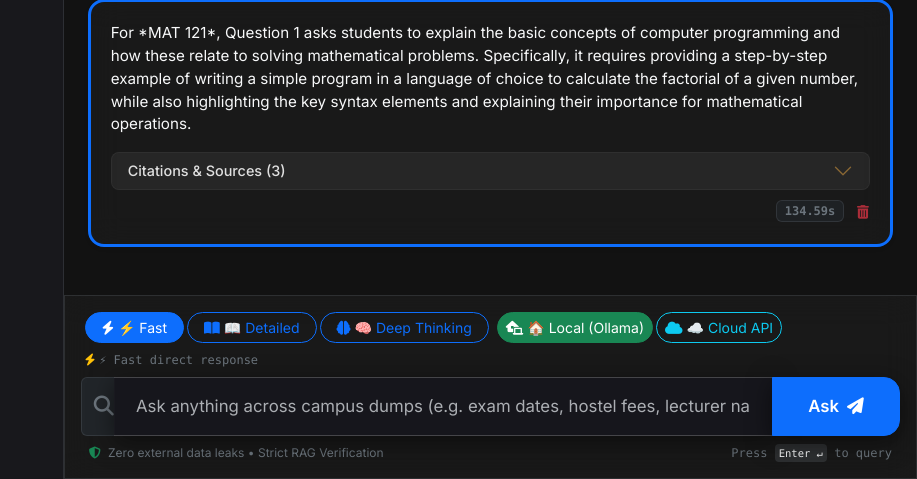
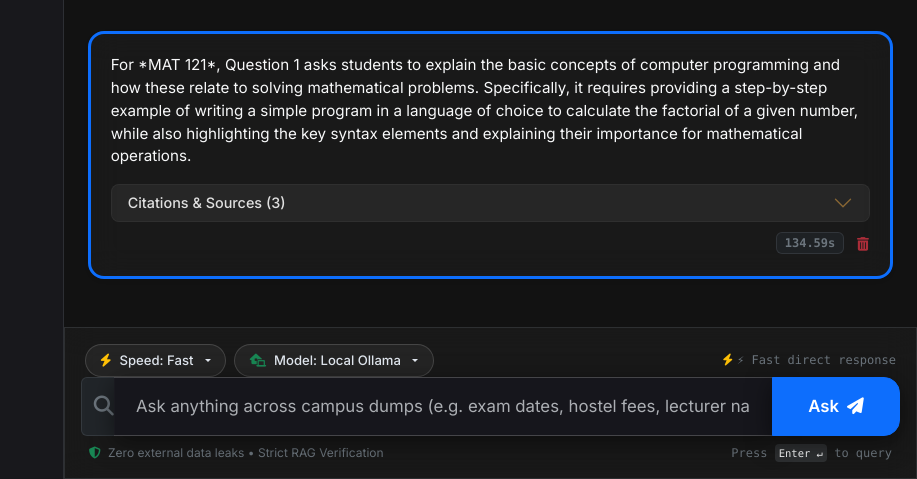
Before and after one commit to olajireyy/cyclup, a Django app: page / in a window 1280 px wide. Shown: the part 2121-2600 px from the top of the page, without its empty margins (363-1280 px from the left). Run offline with Django 4.2, Linux system fonts and the light colour scheme; data comes from the database, SQL or seed files in the repository; data that the repository does not hold is empty.

Commit message:
redesign mode and model selectors with modern dark dropdowns

```diff
--- a/core/templates/core/index.html
+++ b/core/templates/core/index.html
@@ -249,6 +249,53 @@
       right: 1rem;
       z-index: 1055;
     }
+
+    /* Custom Dark Dropdowns */
+    .custom-dropdown-btn {
+      background: rgba(255, 255, 255, 0.05);
+      border: 1px solid rgba(255, 255, 255, 0.15);
+      color: #e2e8f0;
+      border-radius: 20px;
+      padding: 0.35rem 0.9rem;
+      font-size: 0.82rem;
+      font-weight: 500;
+      transition: all 0.2s ease;
+    }
+    .custom-dropdown-btn:hover, .custom-dropdown-btn:focus, .custom-dropdown-btn.show {
+      background: rgba(255, 255, 255, 0.1);
+      border-color: #3b82f6;
+      color: #ffffff;
+      box-shadow: 0 4px 15px rgba(0, 0, 0, 0.3);
+    }
+    .custom-dropdown-menu {
+      background: #1a1a22 !important;
+      border: 1px solid rgba(255, 255, 255, 0.15) !important;
+      border-radius: 12px !important;
+      box-shadow: 0 10px 30px rgba(0, 0, 0, 0.6) !important;
+      padding: 0.4rem !important;
+      min-width: 220px !important;
+    }
+    .custom-dropdown-item {
+      color: #cbd5e1 !important;
+      border-radius: 8px !important;
+      padding: 0.5rem 0.75rem !important;
+      font-size: 0.82rem !important;
+      font-weight: 500 !important;
+      transition: all 0.15s ease !important;
+      cursor: pointer;
+      display: flex;
+      align-items: center;
+      justify-content: space-between;
+    }
+    .custom-dropdown-item:hover {
+      background: rgba(13, 110, 253, 0.18) !important;
+      color: #6ea8fe !important;
+    }
+    .custom-dropdown-item.active {
+      background: rgba(13, 110, 253, 0.3) !important;
+      color: #6ea8fe !important;
+      font-weight: 600 !important;
+    }
   </style>
 </head>
 <body class="d-flex flex-column">
@@ -481,37 +528,65 @@
         <footer class="p-3 border-top border-secondary border-opacity-25 glass-card rounded-0">
           <div class="container-fluid p-0">
 
-            <!-- Instant Mode & Provider Selector -->
-            <div class="d-flex align-items-center justify-content-between mb-2 px-1 flex-wrap gap-2">
+            <!-- Mode & Provider Selector Dropdowns -->
+            <div class="d-flex align-items-center justify-content-between mb-2.5 px-1 flex-wrap gap-2">
               <div class="d-flex align-items-center gap-2 flex-wrap">
-                <!-- Mode Selector -->
-                <div class="btn-group btn-group-sm" role="group" id="modeSelectorGroup">
-                  <button type="button" class="btn btn-outline-primary active rounded-pill me-1 px-3" data-mode="fast" id="btnModeFast">
-                    <i class="fa-solid fa-bolt me-1"></i>⚡ Fast
+
+                <!-- Speed / Mode Dropdown -->
+                <div class="dropdown" id="modeDropdownWrapper">
+                  <button class="btn custom-dropdown-btn dropdown-toggle d-flex align-items-center gap-2" type="button" id="modeDropdownBtn" data-bs-toggle="dropdown" aria-expanded="false">
+                    <i class="fa-solid fa-bolt text-warning" id="modeIcon"></i>
+                    <span id="modeLabelText">Speed: Fast</span>
                   </button>
-                  <button type="button" class="btn btn-outline-primary rounded-pill me-1 px-3" data-mode="detailed" id="btnModeDetailed">
-                    <i class="fa-solid fa-book-open me-1"></i>📖 Detailed
-                  </button>
-                  <button type="button" class="btn btn-outline-primary rounded-pill px-3" data-mode="thinking" id="btnModeThinking">
-                    <i class="fa-solid fa-brain me-1"></i>🧠 Deep Thinking
-                  </button>
+                  <ul class="dropdown-menu custom-dropdown-menu" aria-labelledby="modeDropdownBtn" id="modeDropdownMenu">
+                    <li>
+                      <a class="dropdown-item custom-dropdown-item active" href="#" data-mode="fast">
+                        <span><i class="fa-solid fa-bolt text-warning me-2"></i>⚡ Fast Mode</span>
+                        <small class="text-secondary ms-2" style="font-size: 0.7rem;">Quick answer</small>
+                      </a>
+                    </li>
+                    <li>
+                      <a class="dropdown-item custom-dropdown-item" href="#" data-mode="detailed">
+                        <span><i class="fa-solid fa-book-open text-primary me-2"></i>📖 Detailed Mode</span>
+                        <small class="text-secondary ms-2" style="font-size: 0.7rem;">In-depth RAG</small>
+                      </a>
+                    </li>
+                    <li>
+                      <a class="dropdown-item custom-dropdown-item" href="#" data-mode="thinking">
+                        <span><i class="fa-solid fa-brain text-info me-2"></i>🧠 Deep Thinking</span>
+                        <small class="text-secondary ms-2" style="font-size: 0.7rem;">Reasoning loop</small>
+                      </a>
+                    </li>
+                  </ul>
                 </div>
 
-                <!-- Provider Selector (Local vs Cloud) -->
-                <div class="btn-group btn-group-sm" role="group" id="providerSelectorGroup">
-                  <button type="button" class="btn btn-outline-success active rounded-pill me-1 px-2.5" data-provider="local" id="btnProviderLocal" title="Run locally via Ollama (Gemma 4)">
-                    <i class="fa-solid fa-house-laptop me-1"></i>🏠 Local (Ollama)
+                <!-- Model / Provider Dropdown -->
+                <div class="dropdown" id="providerDropdownWrapper">
+                  <button class="btn custom-dropdown-btn dropdown-toggle d-flex align-items-center gap-2" type="button" id="providerDropdownBtn" data-bs-toggle="dropdown" aria-expanded="false">
+                    <i class="fa-solid fa-house-laptop text-success" id="providerIcon"></i>
+                    <span id="providerLabelText">Model: Local Ollama</span>
                   </button>
-                  <button type="button" class="btn btn-outline-info rounded-pill px-2.5" data-provider="cloud" id="btnProviderCloud" title="Run via Cloud API (Gemini/OpenAI for fast recording)">
-                    <i class="fa-solid fa-cloud me-1"></i>☁️ Cloud API
-                  </button>
+                  <ul class="dropdown-menu custom-dropdown-menu" aria-labelledby="providerDropdownBtn" id="providerDropdownMenu">
+                    <li>
+                      <a class="dropdown-item custom-dropdown-item active" href="#" data-provider="local">
+                        <span><i class="fa-solid fa-house-laptop text-success me-2"></i>🏠 Local (Gemma 4 / Ollama)</span>
+                      </a>
+                    </li>
+                    <li>
+                      <a class="dropdown-item custom-dropdown-item" href="#" data-provider="cloud">
+                        <span><i class="fa-solid fa-cloud text-info me-2"></i>☁️ Cloud API (Gemini / OpenAI)</span>
+                      </a>
+                    </li>
+                  </ul>
                 </div>
+
               </div>
 
               <small class="text-secondary font-monospace" style="font-size: 0.75rem;" id="modeHintText">
                 <i class="fa-solid fa-bolt text-warning me-1"></i>⚡ Fast direct response
               </small>
             </div>
+
 
 
             <form id="askForm" class="ask-input-group input-group">
@@ -1032,36 +1107,61 @@
         }
       });
 
-      // Mode & Provider Selector Logic
+      // Dropdown Selectors State & Handlers
       let currentMode = 'fast';
       let currentProvider = 'local';
 
-      const modeButtons = document.querySelectorAll('#modeSelectorGroup button');
-      const providerButtons = document.querySelectorAll('#providerSelectorGroup button');
+      const modeItems = document.querySelectorAll('#modeDropdownMenu .custom-dropdown-item');
+      const modeLabelText = document.getElementById('modeLabelText');
+      const modeIcon = document.getElementById('modeIcon');
       const modeHintText = document.getElementById('modeHintText');
 
-      const hints = {
-        fast: '<i class="fa-solid fa-bolt text-warning me-1"></i>⚡ Fast direct response',
-        detailed: '<i class="fa-solid fa-book-open text-primary me-1"></i>📖 Detailed paragraphs & bullet points',
-        thinking: '<i class="fa-solid fa-brain text-info me-1"></i>🧠 Deep Reasoning loop enabled'
+      const modeConfigs = {
+        fast: { label: 'Speed: Fast', icon: 'fa-solid fa-bolt text-warning', hint: '<i class="fa-solid fa-bolt text-warning me-1"></i>⚡ Fast direct response' },
+        detailed: { label: 'Speed: Detailed', icon: 'fa-solid fa-book-open text-primary', hint: '<i class="fa-solid fa-book-open text-primary me-1"></i>📖 Detailed paragraphs & bullet points' },
+        thinking: { label: 'Speed: Deep Thinking', icon: 'fa-solid fa-brain text-info', hint: '<i class="fa-solid fa-brain text-info me-1"></i>🧠 Deep Reasoning loop enabled' }
       };
 
-      modeButtons.forEach(btn => {
-        btn.addEventListener('click', () => {
-          modeButtons.forEach(b => b.classList.remove('active'));
-          btn.classList.add('active');
-          currentMode = btn.getAttribute('data-mode');
-          modeHintText.innerHTML = hints[currentMode] || '';
+      modeItems.forEach(item => {
+        item.addEventListener('click', (e) => {
+          e.preventDefault();
+          modeItems.forEach(i => i.classList.remove('active'));
+          item.classList.add('active');
+          currentMode = item.getAttribute('data-mode');
+
+          const config = modeConfigs[currentMode];
+          if (config) {
+            modeLabelText.textContent = config.label;
+            modeIcon.className = config.icon;
+            modeHintText.innerHTML = config.hint;
+          }
         });
       });
 
-      providerButtons.forEach(btn => {
-        btn.addEventListener('click', () => {
-          providerButtons.forEach(b => b.classList.remove('active'));
-          btn.classList.add('active');
-          currentProvider = btn.getAttribute('data-provider');
+      const providerItems = document.querySelectorAll('#providerDropdownMenu .custom-dropdown-item');
+      const providerLabelText = document.getElementById('providerLabelText');
+      const providerIcon = document.getElementById('providerIcon');
+
+      const providerConfigs = {
+        local: { label: 'Model: Local Ollama', icon: 'fa-solid fa-house-laptop text-success' },
+        cloud: { label: 'Model: Cloud API', icon: 'fa-solid fa-cloud text-info' }
+      };
+
+      providerItems.forEach(item => {
+        item.addEventListener('click', (e) => {
+          e.preventDefault();
+          providerItems.forEach(i => i.classList.remove('active'));
+          item.classList.add('active');
+          currentProvider = item.getAttribute('data-provider');
+
+          const config = providerConfigs[currentProvider];
+          if (config) {
+            providerLabelText.textContent = config.label;
+            providerIcon.className = config.icon;
+          }
         });
       });
+
 
       // Track active EventSource instance globally across queries
       let activeEvtSource = null;
```
